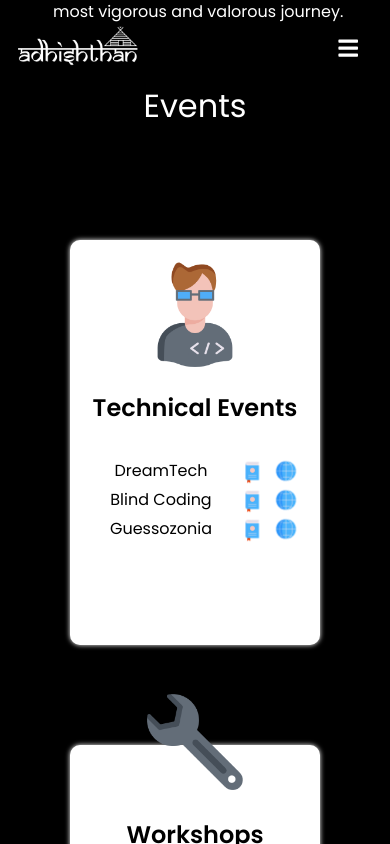
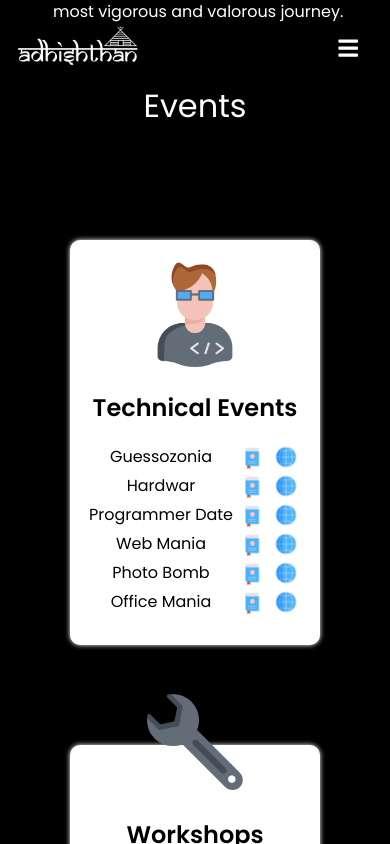
Before and after one commit to sarjilpatel/Adhistan-website, a React (Create React App) app: page / in a window 390 px wide. In both pictures the pointer is over the element 194 px from the left and 3866 px from the top of the page. Shown: the part 3444-4288 px from the top of the page. Built offline with nearby package versions, Linux system fonts and the light colour scheme.

Commit message:
Bug Fixed. Responsive

```diff
--- a/src/app/components/Events/events.css
+++ b/src/app/components/Events/events.css
@@ -74,6 +74,10 @@
   transition: .2s ease-in-out;
 }
 
+.event-section:hover .events-items{
+  height: fit-content;
+}
+
 .events-wrapper{
   display: flex;
   height: 200px;
```
